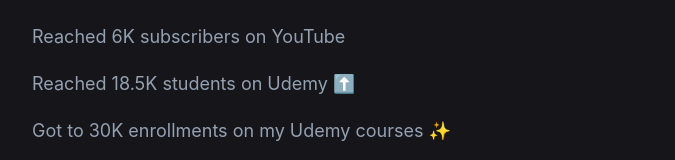
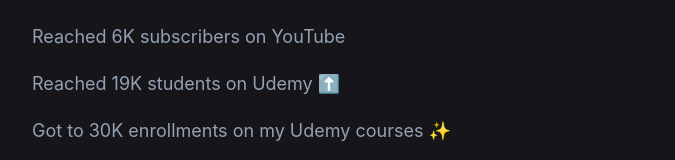
Before and after one commit to wlsf82/walmyr-nextjs, a Next.js app: page / in a window 1280 px wide. Shown: the part 3808-3968 px from the top of the page, without its empty margins (302-977 px from the left). Built offline with nearby package versions, Linux system fonts and the light colour scheme.

Commit message:
Update the number of students on Udemy
To 19K. 🎉

```diff
--- a/components/achievements.js
+++ b/components/achievements.js
@@ -119,7 +119,7 @@ const achievements = [
     events: [
       'Reached the mark of 150 Live Streams on YouTube',
       'Reached 6K subscribers on YouTube',
-      'Reached 18.5K students on Udemy ⬆️',
+      'Reached 19K students on Udemy ⬆️',
       'Got to 30K enrollments on my Udemy courses ✨',
       'Finished the first Test Design Masterclass 👨‍🏫',
       'Reached 1K followers on GitHub 🦑🐈‍⬛🐙',
```
